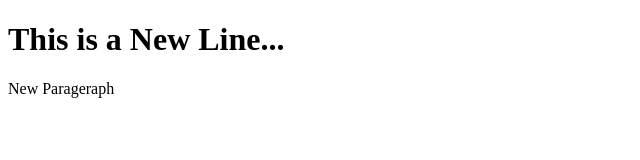
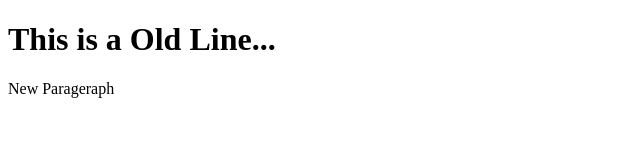
Before and after one commit to behnia71/MyProject, a plain HTML site: page index.html in a window 1280 px wide. Shown: the whole page, without its empty margins (0-640 px from the left). Drawn offline with Linux system fonts and the light colour scheme.

Commit message:
Add Old Line index.html

```diff
--- a/index.html
+++ b/index.html
@@ -5,7 +5,7 @@
     <title></title>
   </head>
   <body>
-    <h1>This is a New Line...</h1>
+    <h1>This is a Old Line...</h1>
 
     <p>New Parageraph</p>
   </body>
```
